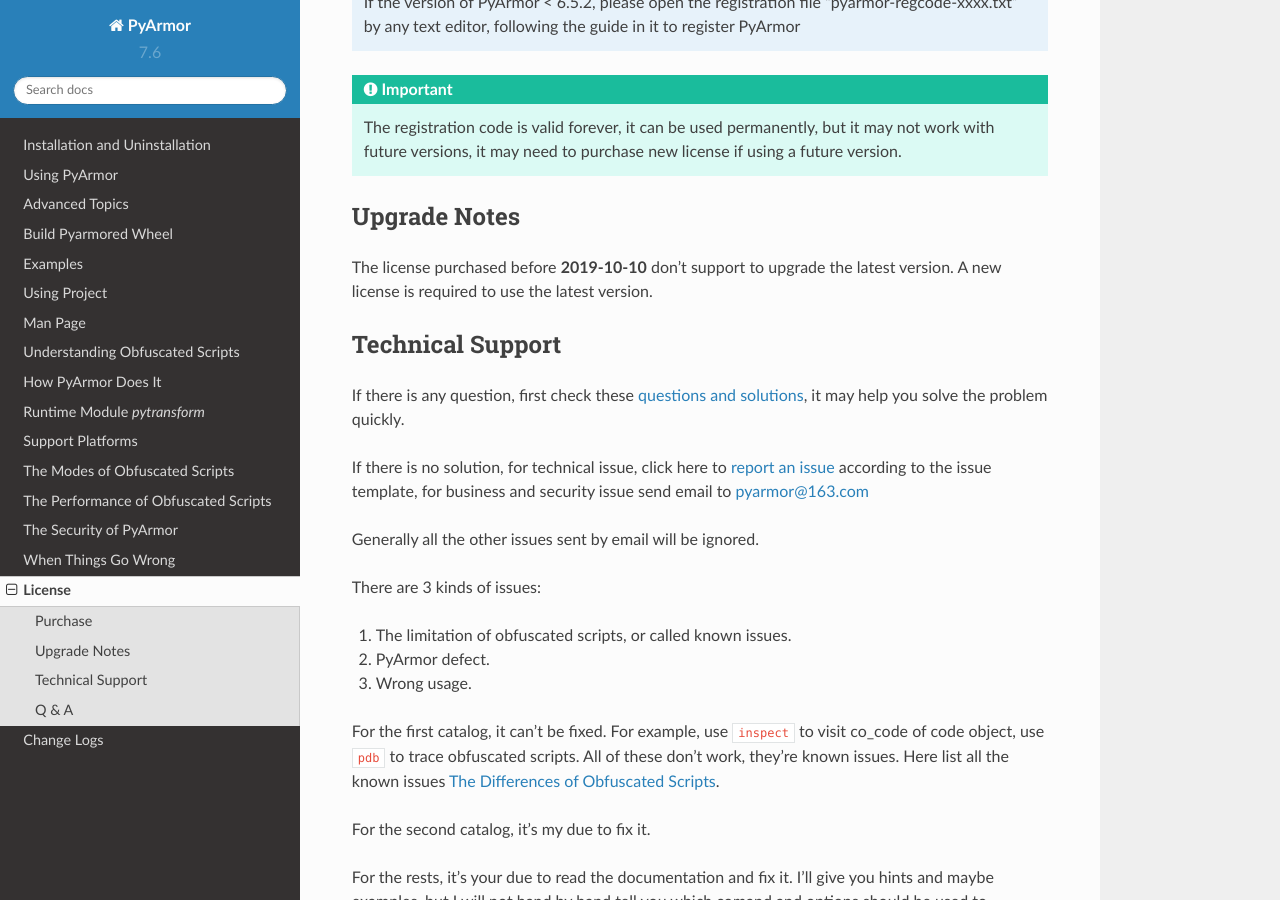
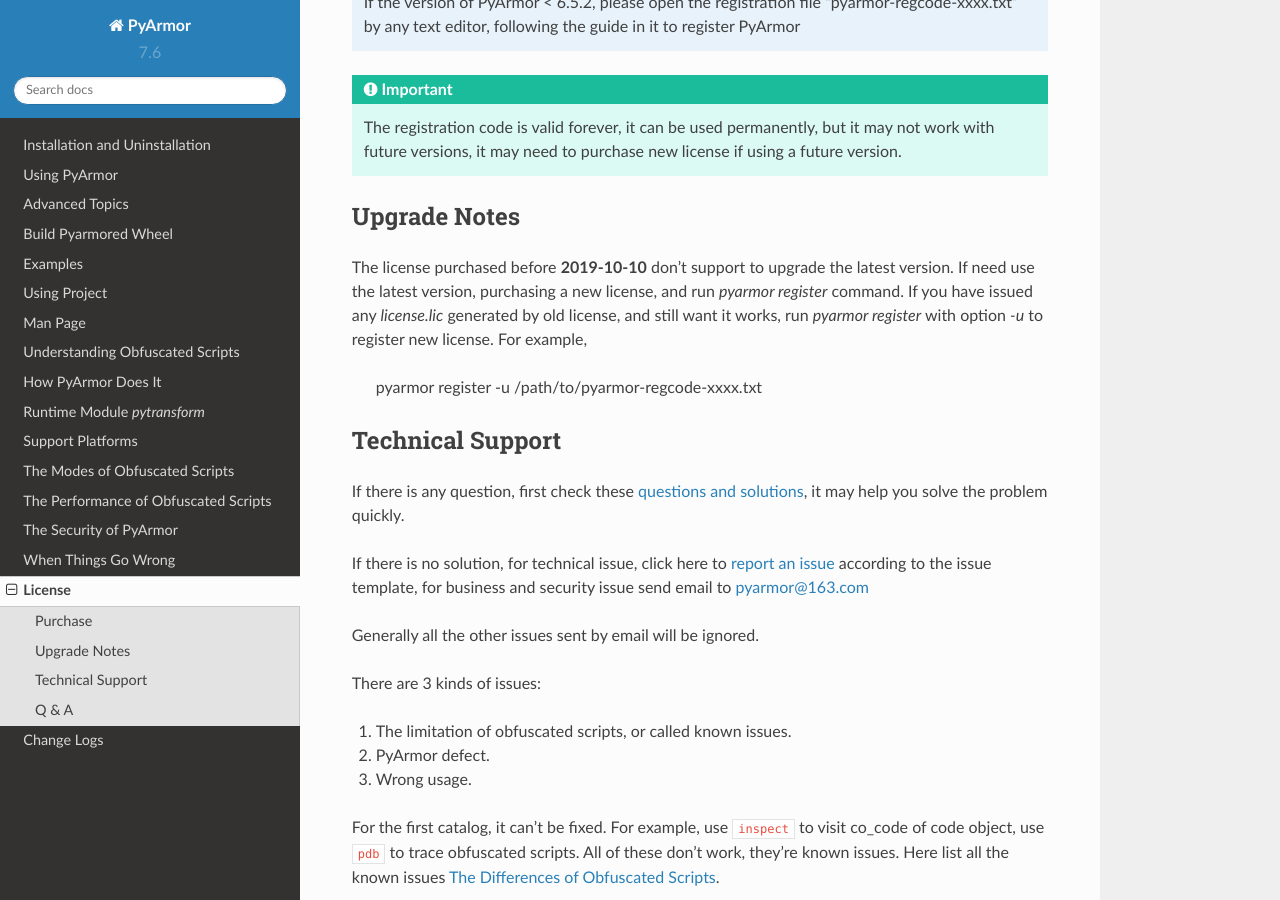
Before and after one commit to dashingsoft/pyarmor, a Sphinx documentation site: the page built from docs/license.rst, in a window 1280 px wide and 900 px high, scrolled down 1934 px. Built offline with Sphinx 7.4.7 and the Read the Docs theme 2.0.0, drawn with Linux system fonts in a browser that asks for light colours.

Commit message:
Doc how to upgrade license

```diff
--- a/docs/license.rst
+++ b/docs/license.rst
@@ -105,7 +105,12 @@
 -------------
 
 The license purchased before **2019-10-10** don't support to upgrade the latest
-version. A new license is required to use the latest version.
+version. If need use the latest version, purchasing a new license, and run
+`pyarmor register` command. If you have issued any `license.lic` generated by
+old license, and still want it works, run `pyarmor register` with option `-u` to
+register new license. For example,
+
+    pyarmor register -u /path/to/pyarmor-regcode-xxxx.txt
 
 Technical Support
 -----------------
```
